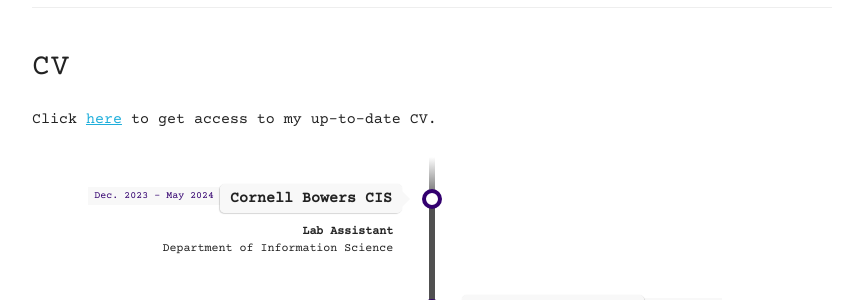
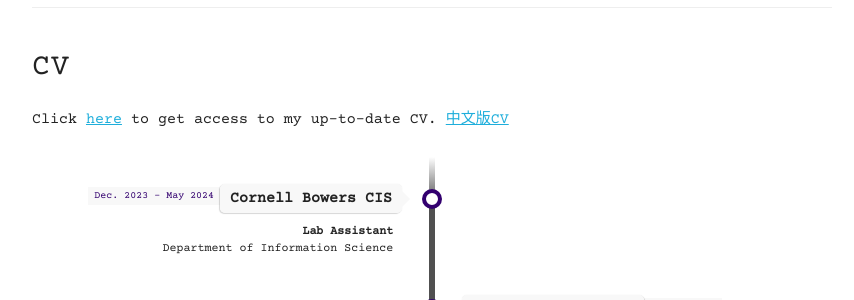
Before and after one commit to Horatioj/Horatioj.github.io, a Jekyll site: the page built from index.html, in a window 1280 px wide. Shown: the part 1147-1447 px from the top of the page, without its empty margins (208-1062 px from the left). Built offline with Jekyll 4.4.1, drawn with Linux system fonts in a browser that asks for light colours.

Commit message:
Update index.html

```diff
--- a/index.html
+++ b/index.html
@@ -95,7 +95,7 @@ title: Home
 <div class="docs-section" id="resume">
   <h4>CV</h4>
 
-  <p>Click <a href="https://1drv.ms/b/s!Akq8VjNqWB4t8UZOvOGLRKtJFVUt?e=IyblIP" target="_blank">here</a> to get access to my up-to-date CV.</p>
+  <p>Click <a href="https://1drv.ms/b/s!Akq8VjNqWB4t8UY91KPcuP9DNSUW?e=jAUr9s" target="_blank">here</a> to get access to my up-to-date CV. <a href="https://1drv.ms/b/s!Akq8VjNqWB4t8UUxLkZfy6ycV6Kt?e=fv1Klu" target="_blank">中文版CV</a></p>
 
   <!-- The Timeline -->
   <ul class="timeline">
```
